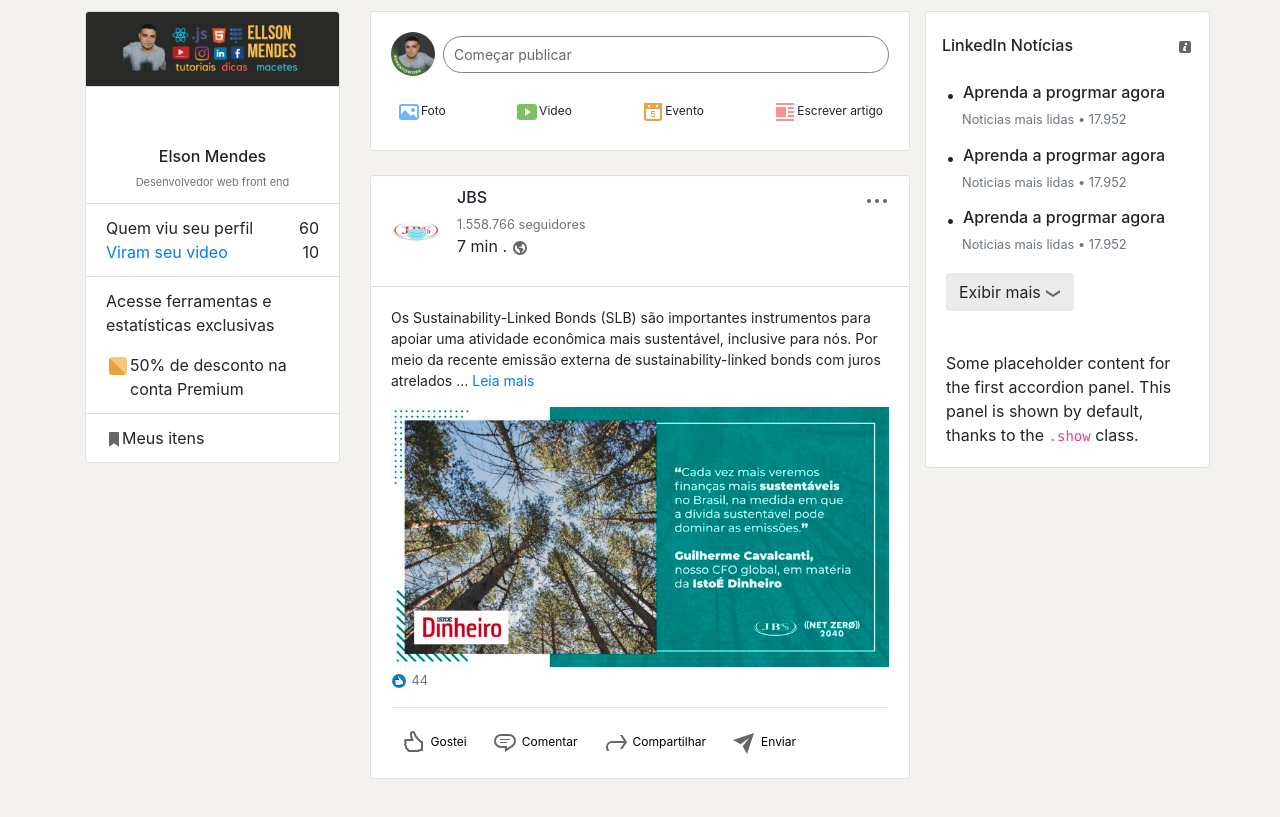
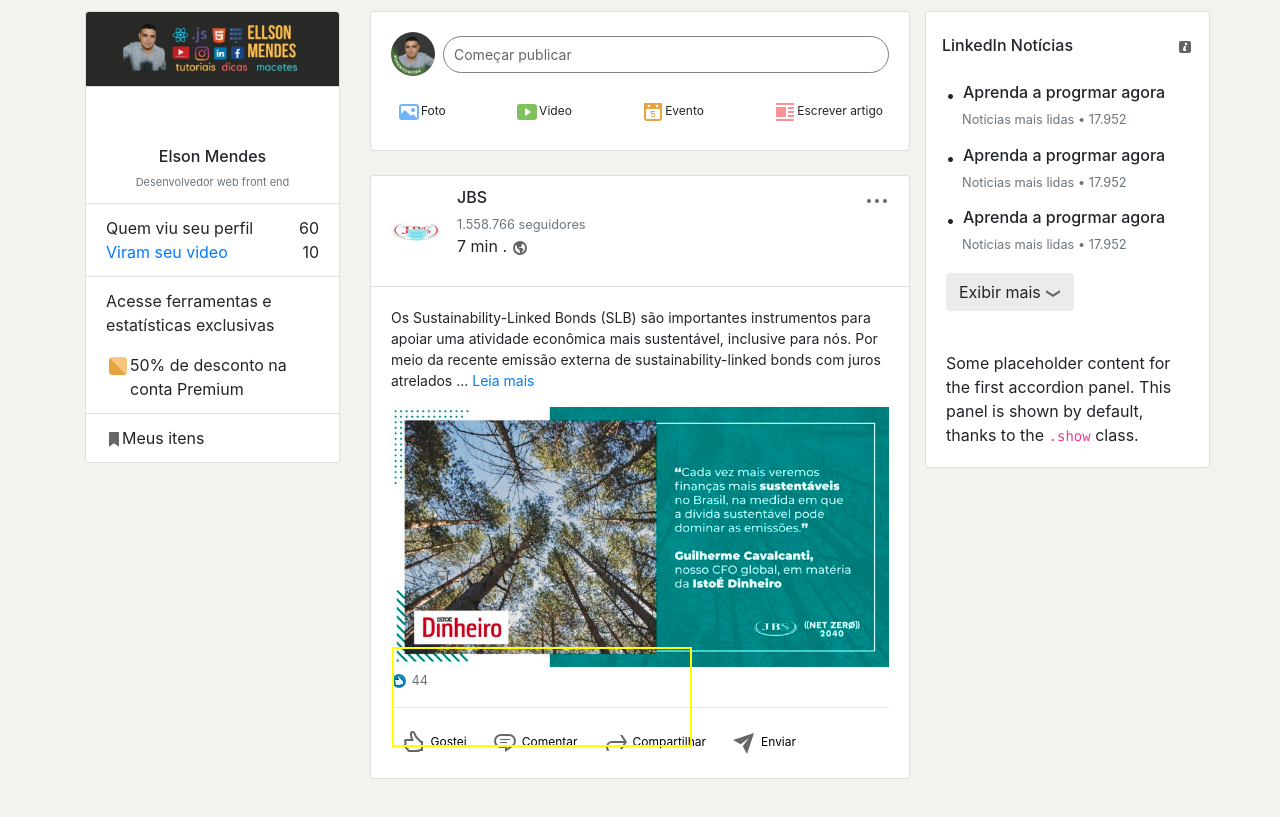
Before and after one commit to ellsonmendesyt/linked-in-clone, a plain HTML site: page index.html in a window 1280 px wide. Shown: the part 69-886 px from the top of the page. Drawn offline with nearby package versions, Linux system fonts and the light colour scheme.

Commit message:
antes de corrigir likes

```diff
--- a/main.css
+++ b/main.css
@@ -259,3 +259,22 @@
 .botao span{
     font-size: 12px;
 }
+
+
+.escondido{
+    visibility: hidden;
+}
+
+.botao__gostar{position: relative;}
+
+
+.botao__gostar:after{
+  content:'' ;
+  display: inline-block;
+  border: 2px solid yellow;
+  position: absolute;
+  width: 300px;
+  height: 100px;
+  bottom: 10px;
+  left: 0px;
+}
```
